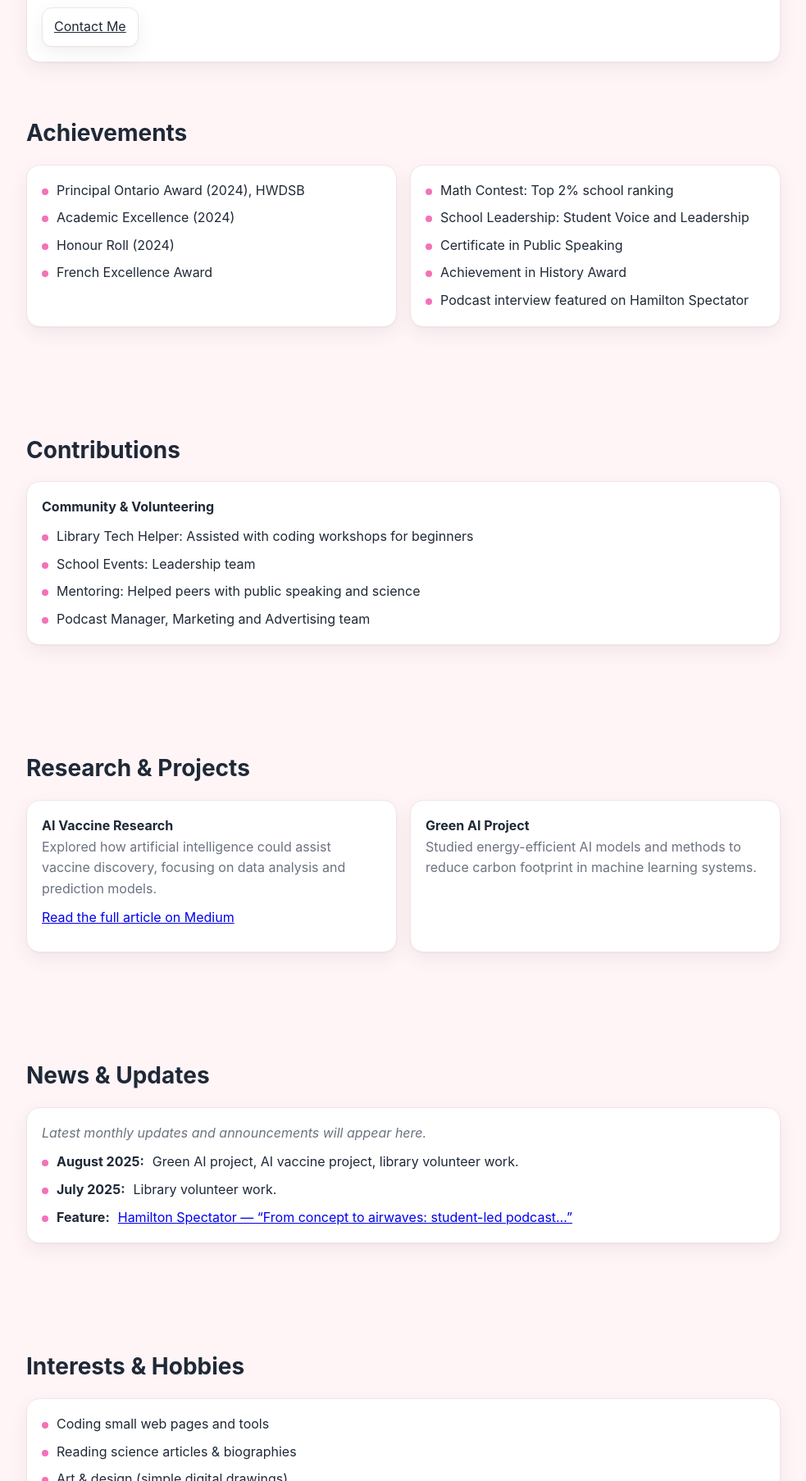
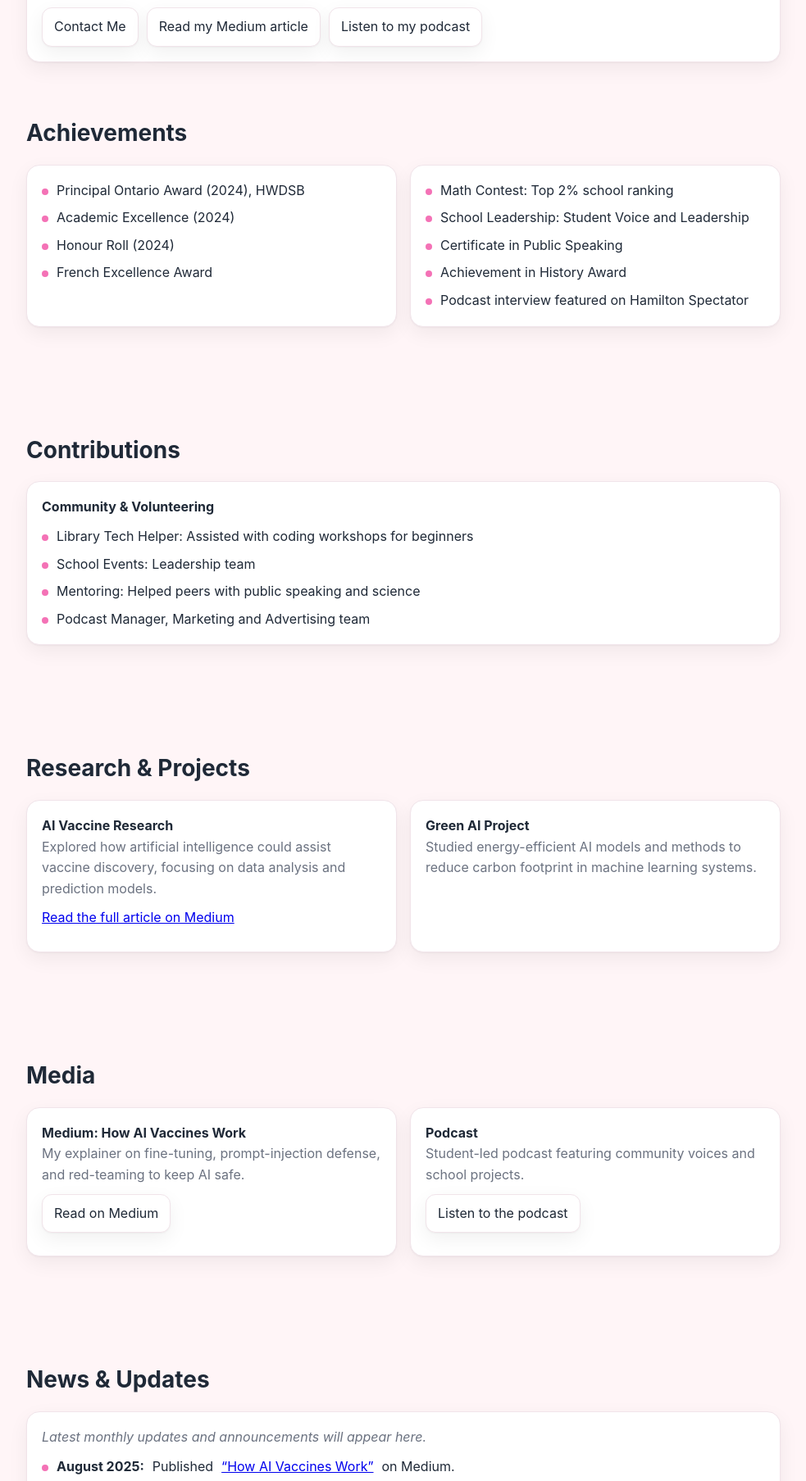
Before and after one commit to mahveenraza10/mahveenraza.github.io, a plain HTML site: page index.html in a window 1280 px wide. Shown: the part 302-2109 px from the top of the page at 82% size, without its empty margins (148-1131 px from the left). Drawn offline with Linux system fonts and the light colour scheme.

Commit message:
Update index.html

```diff
--- a/index.html
+++ b/index.html
@@ -18,11 +18,11 @@
     }
     body{margin:0;font-family:Inter,ui-sans-serif,system-ui,-apple-system,Segoe UI,Roboto,Helvetica,Arial;line-height:1.6;background:var(--bg);color:var(--text)}
     .container{max-width:920px;margin:0 auto;padding:0 16px}
-    header{position:sticky;top:0;backdrop-filter:saturate(140%) blur(6px);border-bottom:1px solid var(--border);background:rgba(255,245,247,.8)}
+    header{position:sticky;top:0;backdrop-filter:saturate(140%) blur(6px);border-bottom:1px solid var(--border);background:rgba(255,245,247,.8);z-index:10}
     .nav{display:flex;align-items:center;justify-content:space-between;height:64px}
     .brand{display:flex;align-items:center;gap:10px;font-weight:700}
     .links{display:flex;gap:18px;align-items:center}
-    .btn{display:inline-flex;align-items:center;gap:8px;padding:10px 14px;border-radius:12px;border:1px solid var(--border);background:var(--paper);color:var(--text);box-shadow:var(--shadow)}
+    .btn{display:inline-flex;align-items:center;gap:8px;padding:10px 14px;border-radius:12px;border:1px solid var(--border);background:var(--paper);color:var(--text);box-shadow:var(--shadow);text-decoration:none}
     .btn.primary{background:var(--accent);border-color:transparent;color:#fff}
     section{padding:64px 0}
     h1{font-size:clamp(28px,4.5vw,42px);margin:8px 0 0}
@@ -36,6 +36,7 @@
     ul.clean li{display:flex;gap:10px}
     .dot{width:8px;height:8px;border-radius:999px;background:var(--ring);margin-top:10px}
     footer{padding:36px 0;border-top:1px solid var(--border);text-align:center;color:var(--muted)}
+    .btnrow{display:flex;gap:10px;flex-wrap:wrap;margin-top:12px}
   </style>
 </head>
 <body>
@@ -46,6 +47,7 @@
         <a href="#achievements">Achievements</a>
         <a href="#contributions">Contributions</a>
         <a href="#research">Research</a>
+        <a href="#media">Media</a>
         <a href="#news">News</a>
         <a href="#interests">Interests</a>
         <a href="#contact">Contact</a>
@@ -59,8 +61,13 @@
       <p class="pill">High School Student · HWDSB · Hamilton, Canada</p>
       <h1>Hi, I'm Mahveen.</h1>
       <p>I’m a high school student in the Hamilton-Wentworth District School Board (HWDSB), located in Hamilton, Ontario, Canada. I enjoy building small, useful projects and learning new skills in technology and science. I’m currently looking for opportunities to learn, volunteer, and contribute.</p>
-      <div style="display:flex;gap:10px;flex-wrap:wrap;margin-top:12px">
+      <div class="btnrow">
         <a class="btn" href="#contact">Contact Me</a>
+        <!-- Quick links to your Medium + Podcast -->
+        <a class="btn" target="_blank" rel="noopener"
+           href="https://medium.com/@mahveen.raza10/how-ai-vaccines-work-fine-tuning-prompt-injection-defence-and-red-teaming-to-keep-ai-safe-3b4281babd62">Read my Medium article</a>
+        <a class="btn" target="_blank" rel="noopener"
+           href="https://your-podcast-link-here">Listen to my podcast</a>
       </div>
     </section>
 
@@ -115,11 +122,33 @@
       </div>
     </section>
 
+    <!-- New MEDIA section for article + podcast -->
+    <section id="media">
+      <h2>Media</h2>
+      <div class="grid cols-2">
+        <div class="card">
+          <strong>Medium: How AI Vaccines Work</strong>
+          <p>My explainer on fine-tuning, prompt-injection defense, and red-teaming to keep AI safe.</p>
+          <p><a class="btn" target="_blank" rel="noopener"
+                href="https://medium.com/@mahveen.raza10/how-ai-vaccines-work-fine-tuning-prompt-injection-defence-and-red-teaming-to-keep-ai-safe-3b4281babd62">Read on Medium</a></p>
+        </div>
+        <div class="card">
+          <strong>Podcast</strong>
+          <p>Student-led podcast featuring community voices and school projects.</p>
+          <p><a class="btn" target="_blank" rel="noopener"
+                href="https://your-podcast-link-here">Listen to the podcast</a></p>
+          <!-- TODO: Replace the link above with your real podcast URL (Spotify/YouTube/Apple/etc.) -->
+        </div>
+      </div>
+    </section>
+
     <section id="news">
       <h2>News & Updates</h2>
       <div class="card">
         <p><em>Latest monthly updates and announcements will appear here.</em></p>
         <ul class="clean">
+          <li><span class="dot"></span> <strong>August 2025:</strong> Published <a target="_blank" rel="noopener" href="https://medium.com/@mahveen.raza10/how-ai-vaccines-work-fine-tuning-prompt-injection-defence-and-red-teaming-to-keep-ai-safe-3b4281babd62">“How AI Vaccines Work”</a> on Medium.</li>
+          <li><span class="dot"></span> <strong>August 2025:</strong> New episode on the <a target="_blank" rel="noopener" href="https://your-podcast-link-here">student podcast</a>.</li>
           <li><span class="dot"></span> <strong>August 2025:</strong> Green AI project, AI vaccine project, library volunteer work.</li>
           <li><span class="dot"></span> <strong>July 2025:</strong> Library volunteer work.</li>
           <li>
@@ -149,7 +178,7 @@
       <h2>Resume</h2>
       <div class="card" style="display:flex;flex-direction:column;gap:12px">
         <p>View or download my full resume below.</p>
-        <iframe src="assets/Mahveen_Raza_Resume.pdf" width="100%" height="600px" style="border:1px solid var(--border);border-radius:8px"></iframe>
+        <iframe src="assets/Mahveen_Raza_Resume.pdf" width="100%" height="600" style="border:1px solid var(--border);border-radius:8px"></iframe>
         <a class="btn primary" href="assets/Mahveen_Raza_Resume.pdf" target="_blank" rel="noopener">Download PDF</a>
       </div>
     </section>
@@ -170,6 +199,8 @@
     </div>
   </footer>
 
-  <script>document.getElementById('year').textContent = new Date().getFullYear();</script>
+  <script>
+    document.getElementById('year').textContent = new Date().getFullYear();
+  </script>
 </body>
 </html>
```
